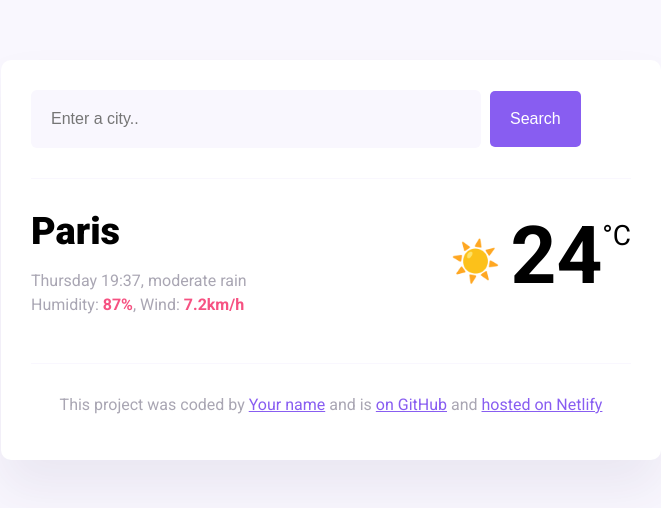
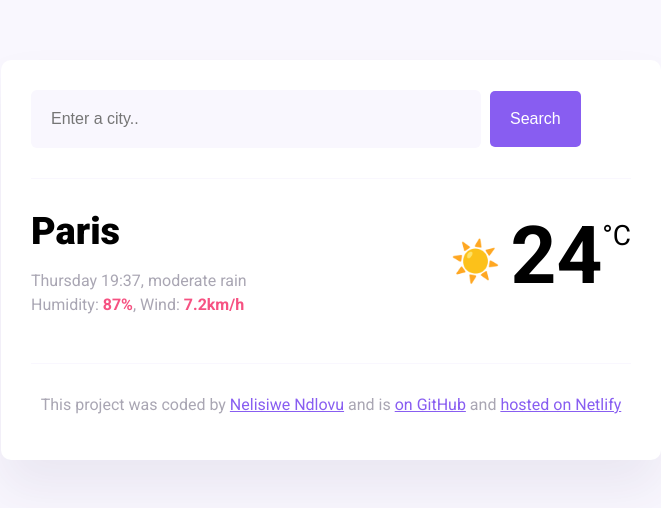
Before and after one commit to NellzBellz/OpsChallenge, a website built with Parcel: page index.html in a window 1280 px wide. Shown: the whole page, without its empty margins (309-970 px from the left). Built offline with nearby package versions, Linux system fonts and the light colour scheme.

Commit message:
Update index.html
add changes to the footer
added links and name

```diff
--- a/index.html
+++ b/index.html
@@ -47,7 +47,7 @@
       <footer>
         <p>
           This project was coded by
-          <a href="#" target="_blank">Your name</a> and is
+          <a href="#" target="_blank">Nelisiwe Ndlovu</a> and is
           <a href="#" target="_blank"> on GitHub</a> and
           <a href="#" target="_blank">hosted on Netlify</a>
         </p>
```
